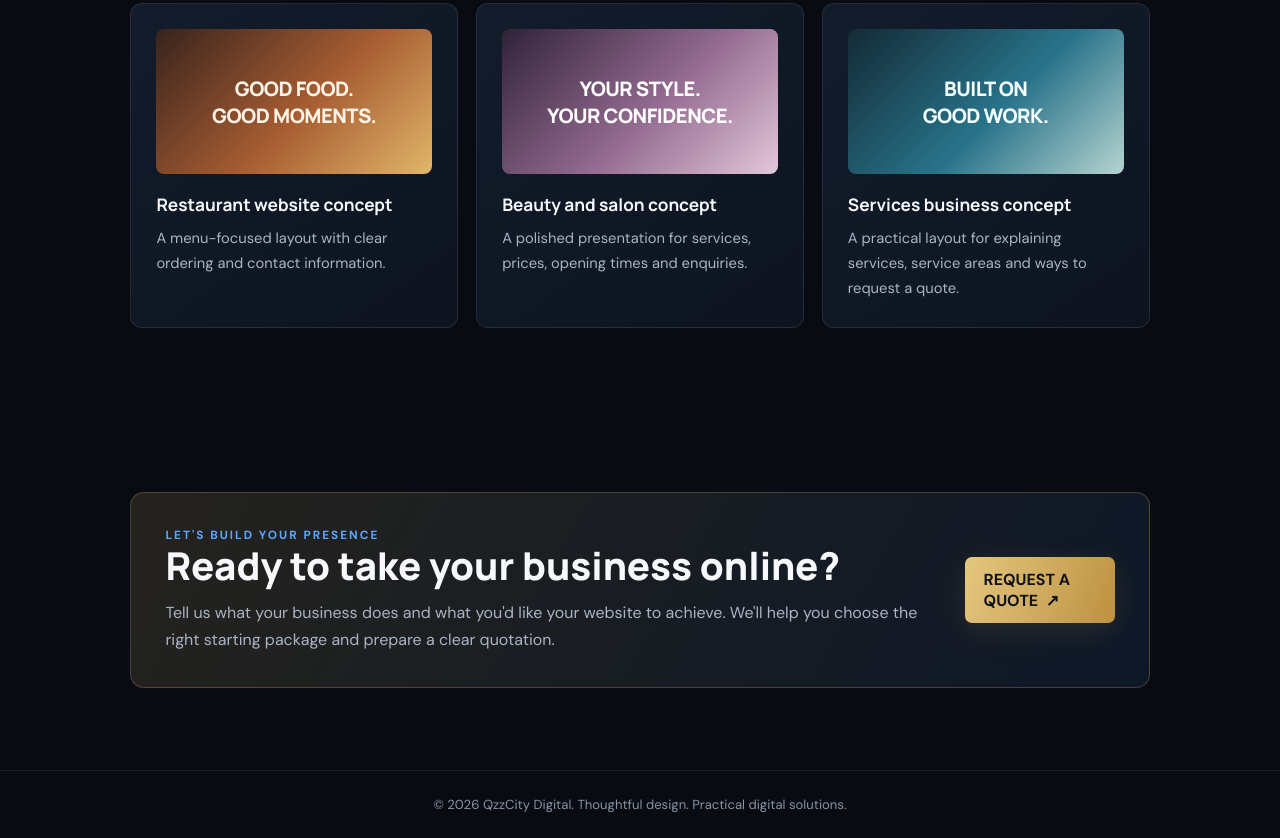
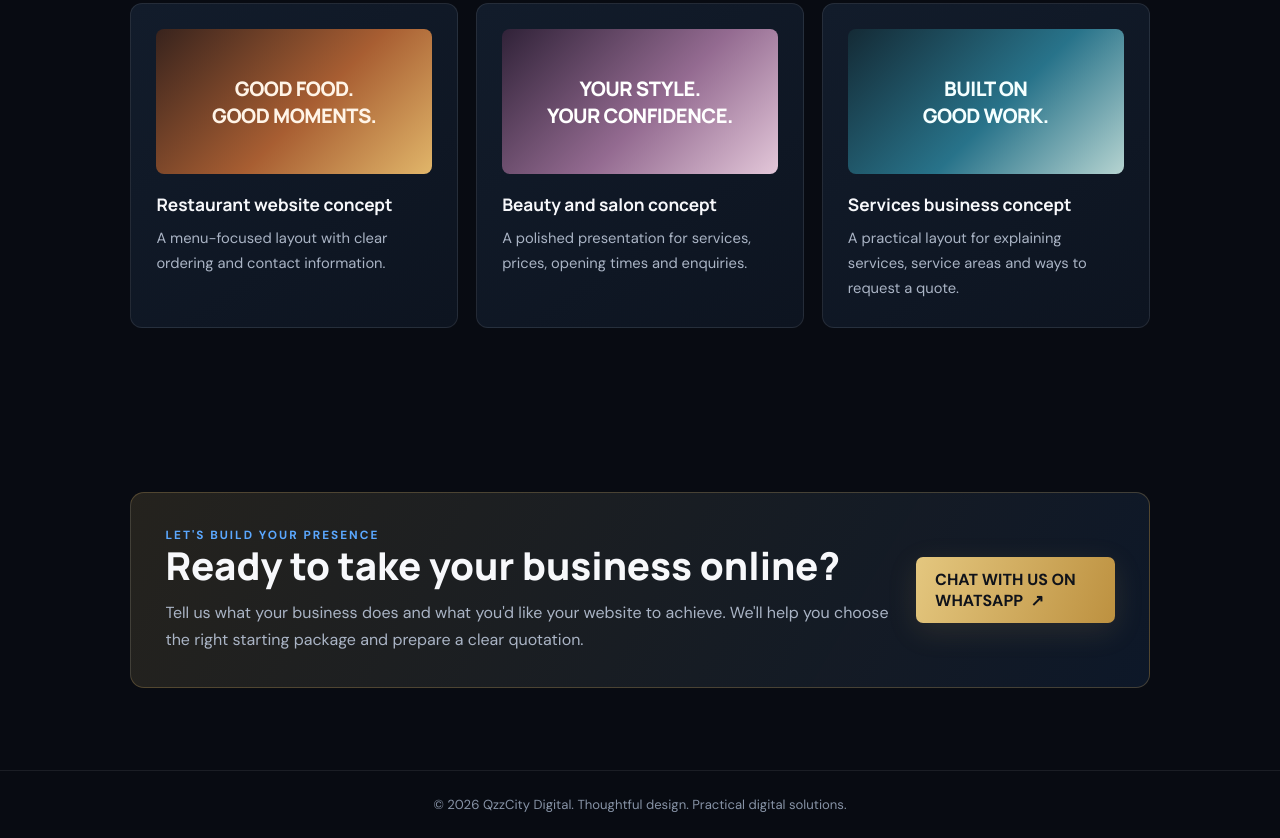
Before and after one commit to godsonqzz-crypto/qzzcity-digital, a plain HTML site: page index.html in a window 1280 px wide. Shown: the part 2792-3630 px from the top of the page. Drawn offline with Linux system fonts and the light colour scheme.

Commit message:
Connect website quote button to WhatsApp

```diff
--- a/index.html
+++ b/index.html
@@ -164,7 +164,7 @@
       </div>
     </section>
     <section class="content-section" id="contact">
-      <div class="contact-panel"><div><div class="section-kicker">Let's build your presence</div><h2>Ready to take your business online?</h2><p>Tell us what your business does and what you'd like your website to achieve. We'll help you choose the right starting package and prepare a clear quotation.</p></div><a class="primary-btn" href="mailto:">REQUEST A QUOTE&nbsp; ↗</a></div>
+      <div class="contact-panel"><div><div class="section-kicker">Let's build your presence</div><h2>Ready to take your business online?</h2><p>Tell us what your business does and what you'd like your website to achieve. We'll help you choose the right starting package and prepare a clear quotation.</p></div><a class="primary-btn" href="https://wa.me/27715382395?text=Hello%20QzzCity%20Digital!%20I%27m%20interested%20in%20a%20website%20for%20my%20business." target="_blank" rel="noopener noreferrer">CHAT WITH US ON WHATSAPP&nbsp; ↗</a></div>
     </section>
     <footer class="site-footer">© <span id="year"></span> QzzCity Digital. Thoughtful design. Practical digital solutions.</footer>
 
```
